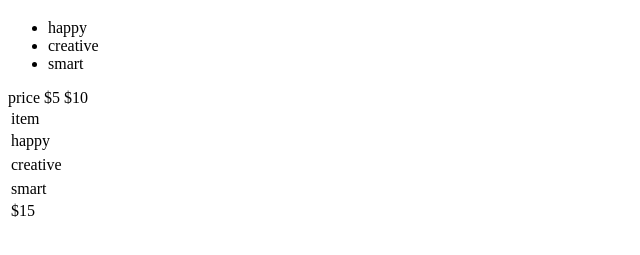
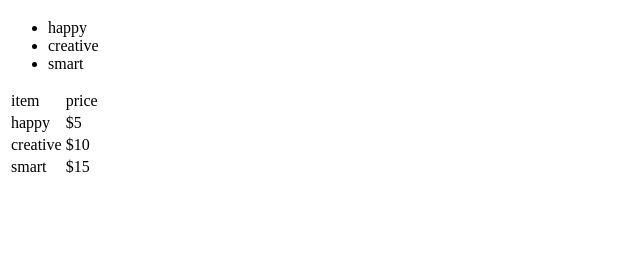
Before and after one commit to parkersoncs4ri/PricePage, a plain HTML site: page index.html in a window 1280 px wide. Shown: the part 61-316 px from the top of the page, without its empty margins (0-640 px from the left). Drawn offline with Linux system fonts and the light colour scheme.

Commit message:
Update index.html

```diff
--- a/index.html
+++ b/index.html
@@ -13,10 +13,10 @@
              <li> smart </li>
         </ul>
 <table>
-        <tr><td> item <td> </td> price </td></tr>
-    <tr><td> happy <tr> </td> $5 </td></tr>
-    <tr><td> creative <tr> </td> $10 </td></tr>
-     <tr><td> smart </tr> <td> $15 </td></tr>
+        <tr><td> item </td> <td> price </td></tr>
+    <tr><td> happy </td> <td> $5 </td></tr>
+    <tr><td> creative </td> <td> $10 </td></tr>
+     <tr><td> smart </td> <td> $15 </td></tr>
 
 
 
```
